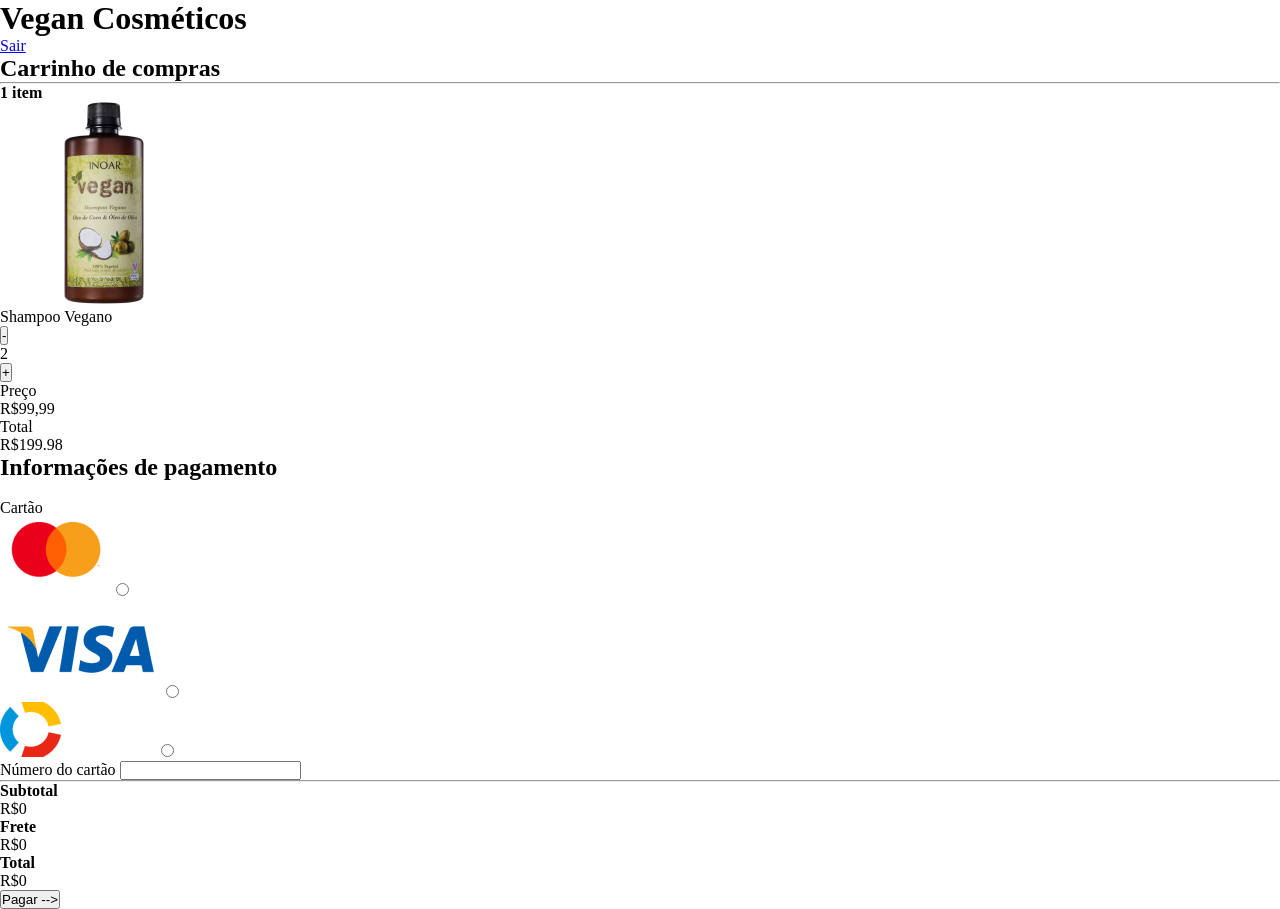
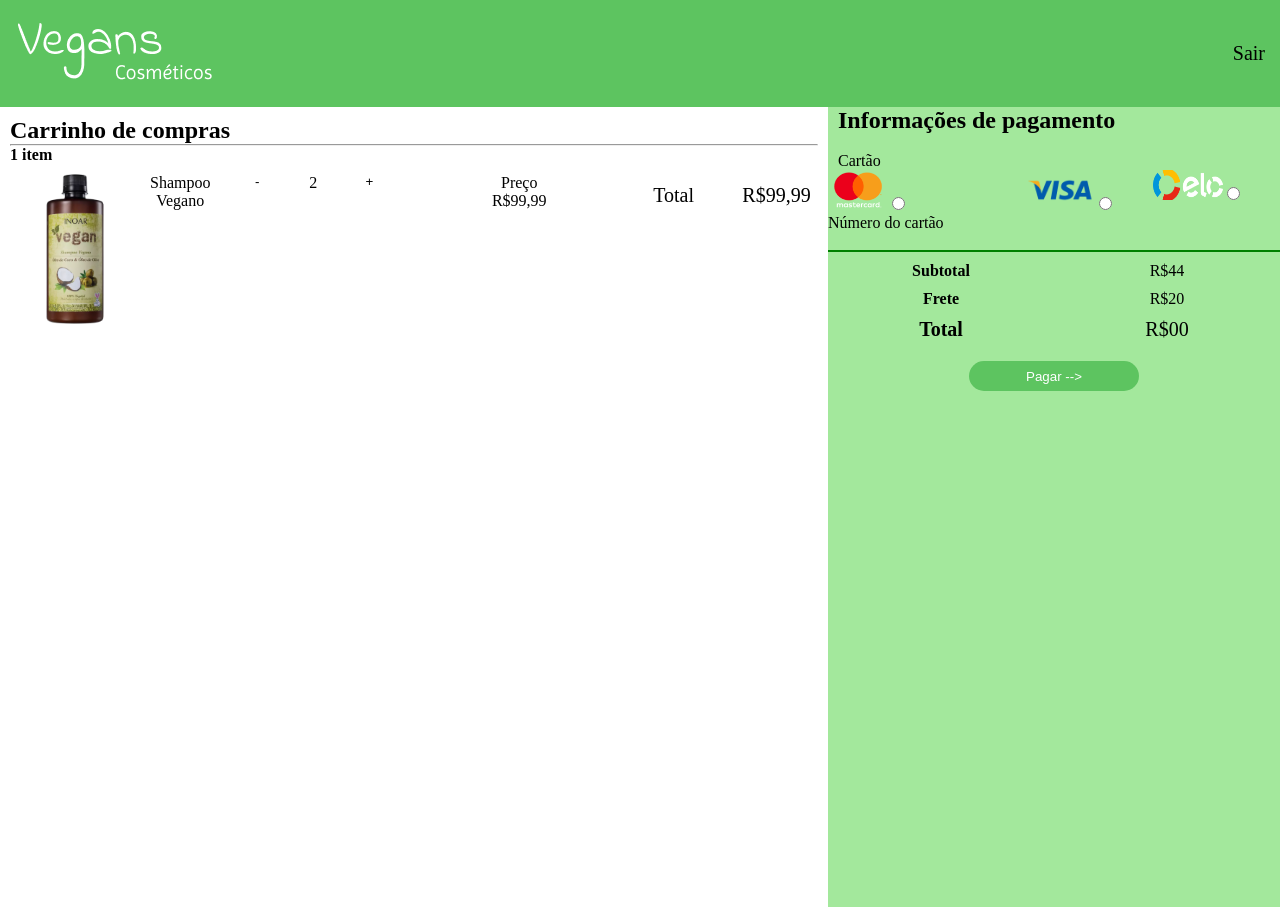
Before and after one commit to jujubinhaa16/projeto-vegans, a plain HTML site: page front/carrinho.html in a window 1280 px wide. Drawn offline with Linux system fonts and the light colour scheme.

Commit message:
carrinho pronto :)

```diff
--- a/front/carrinho.html
+++ b/front/carrinho.html
@@ -8,32 +8,39 @@
     <title>Carrinho</title>
 </head>
 <body>
-    <header id="header-carrinho">
-        <h1>Vegan Cosméticos</h1>
+    <header id="header">
+        <figure>
+            <img src="../imgkami/vegans logo.png" alt="logo">
+        </figure>
         <nav>
             <a href="index.html">Sair</a>
         </nav>
+
     </header>
 
-    <main>
+    <main id="main-isa">
 
         <section class="carrinho-de-compras">
+            <div class="informacoes-produto">
                 <div class="cima-carrinho">
                     <h2>Carrinho de compras</h2>
                     <hr>
                     <h4>1 item</h4>
                 </div>
+
+
+                <div class="selecionar">
+
                     <div class="shampoo">
-                <img src="../img/shamvegano 1.png" alt="">
+                        <img src="../img/shamvegano 1.png" alt="shamppovegano" height="150" width="150">
                         <p>Shampoo Vegano</p>
 
                     </div>
-            <div class="selecionar">
 
                     <div class="quantidade">
-                   <button>-</button>
+                       <button class="button-quantidade">-</button>
                        <p>2</p>
-                   <button>+</button>
+                       <button class="button-quantidade">+</button>
                     </div>
 
                     <div class="preço">
@@ -44,56 +51,63 @@
 
                     <div class="total">
                         <p>Total</p>
-                    <p>R$199.98</p>
+                        <p>R$99,99</p>
 
                     </div>
 
 
                 </div>
+            </div>
 
-            <div>
-                <div>
+            <div class="informacoes-pagamento">
+                <div class="informacoes-cartao">
                     <h2>Informações de pagamento</h2>
                     <br>
                     <p>Cartão</p>
                 </div>
+                <div class="cartoes">
                     <div>
 
-                    <label for="mastercard"><img src="../img/mastercard 1.png" alt="mastercard"></label>
+                        <label for="mastercard"><img src="../img/mastercard 1.png" alt="mastercard" height="40" width="60"></label>
                         <input type="radio" id="mastercard" name="fav_language" value="mastercard">
                     </div>
                     <div>
-                    <label for="visa"><img src="../img/visa 1.png" alt="visa"></label>
+                        <label for="visa"><img src="../img/visa 1.png" alt="visa" height="40" width="70"></label>
                         <input type="radio" id="visa" name="fav_language" value="visa">
 
                     </div>
                     <div>
-                    <label for="elo"><img src="../img/elo 1.png" alt="elo"></label>
+                        <label for="elo"><img src="../img/elo 1.png" alt="elo" height="30" width="70"></label>
                         <input type="radio" id="mastercard" name="fav_language" value="mastercard">
                     </div>
 
-                <div>
+                    <div class="numero-do-cartao">
                         <label for="numerodocartao">Número do cartão</label>
                         <input type="text" name="numerodocartao" size="20">
                     </div>
-                <hr>
+                </div>
 
-                <div>
+                <hr class="barra-preta">
+
+                <div class="subtotal">
 
                     <h4>Subtotal</h4>
-                    <p>R$0</p>
+                    <p>R$44</p>
 
-                    <h4>Frete</h4>
-                    <p>R$0</p>
                 </div>
 
-                <div>
-                    <h4>Total</h4>
-                    <p>R$0</p>
+                <div class="frete">
+                    <h4>Frete</h4>
+                    <p>R$20</p>
                 </div>
 
-                <div>
-                    <button>Pagar --></button>
+                <div class="total">
+                    <h4>Total</h4>
+                    <p>R$00</p>
+                </div>
+
+                <div class="button-div">
+                    <button class="button-pagar">Pagar --></button>
                 </div>
 
 
--- a/style/style.css
+++ b/style/style.css
@@ -13,7 +13,7 @@
 
 /*  */
 /* inicio do css do intex */
-#cabecalho-inicial {
+#header {
     background-color: var(--cor--cabeçalhorodape);
     display: flex;
     justify-content: space-between;
@@ -21,7 +21,7 @@
     padding: 15px;
 }
 
-#cabecalho-inicial nav a {
+#header nav a {
     text-decoration: none;
     color: var(--cor--preto);
     font-size: 20px;
@@ -52,3 +52,102 @@
     cursor: pointer;
     background-color: var(--cor--cinza);
 }
+
+#main-isa .cima-carrinho{
+    text-align: left;
+    margin: 10px;
+}
+
+#main-isa .shampoo{
+    display: grid;
+    grid-template-columns: 1fr 7fr;
+}
+
+#main-isa .carrinho-de-compras{
+    display: grid;
+    grid-template-columns: 2fr 1fr;
+}
+
+#main-isa .informacoes-pagamento{
+    background-color: var(--cor--corpo);
+    width: 100%;
+    height: 100vh;
+}
+
+#main-isa .barra-preta{
+    width: 450px;
+    height: 0px;
+    left: 29px;
+    top: 520px;
+    border: 1px solid green;
+}
+
+#main-isa .selecionar{
+    text-align: center;
+    display: grid;
+    grid-template-columns: 1fr 1fr 1fr 1fr;
+}
+
+#main-isa .quantidade{
+    display: grid;
+    grid-template-columns: 5fr 1fr 5fr;
+}
+
+#main-isa .button-quantidade{
+    border: none;
+    height: 15px;
+    background-color: transparent;
+}
+
+#main-isa .cartoes{
+    display: grid;
+    grid-template-columns: 1fr 1fr 1fr;
+    /* padding: 20px; */
+}
+
+#main-isa .numero-do-cartao input{
+    padding-left: 20px;
+    border: none;
+    outline: none;
+    background-color: transparent;
+}
+
+#main-isa .informacoes-cartao{
+    padding-left: 10px;
+}
+
+#main-isa .subtotal{
+    text-align: center;
+    display: grid;
+    grid-template-columns: 1fr 1fr;
+    padding-top: 10px;
+}
+
+#main-isa .frete{
+    text-align: center;
+    display: grid;
+    grid-template-columns: 1fr 1fr;
+    padding-top: 10px;
+}
+
+#main-isa .total{
+    text-align: center;
+    display: grid;
+    grid-template-columns: 1fr 1fr;
+    padding-top: 10px;
+    font-size: 20px;
+}
+
+#main-isa .button-div{
+    text-align: center;
+    padding: 20px;
+}
+
+#main-isa .button-pagar{
+    background-color: #5DC460;
+    border: none;
+    border-radius: 15px;
+    color: white;
+    height: 30px;
+    width: 170px;
+}
```
Lines whose indentation alone changed are shown as unchanged.
